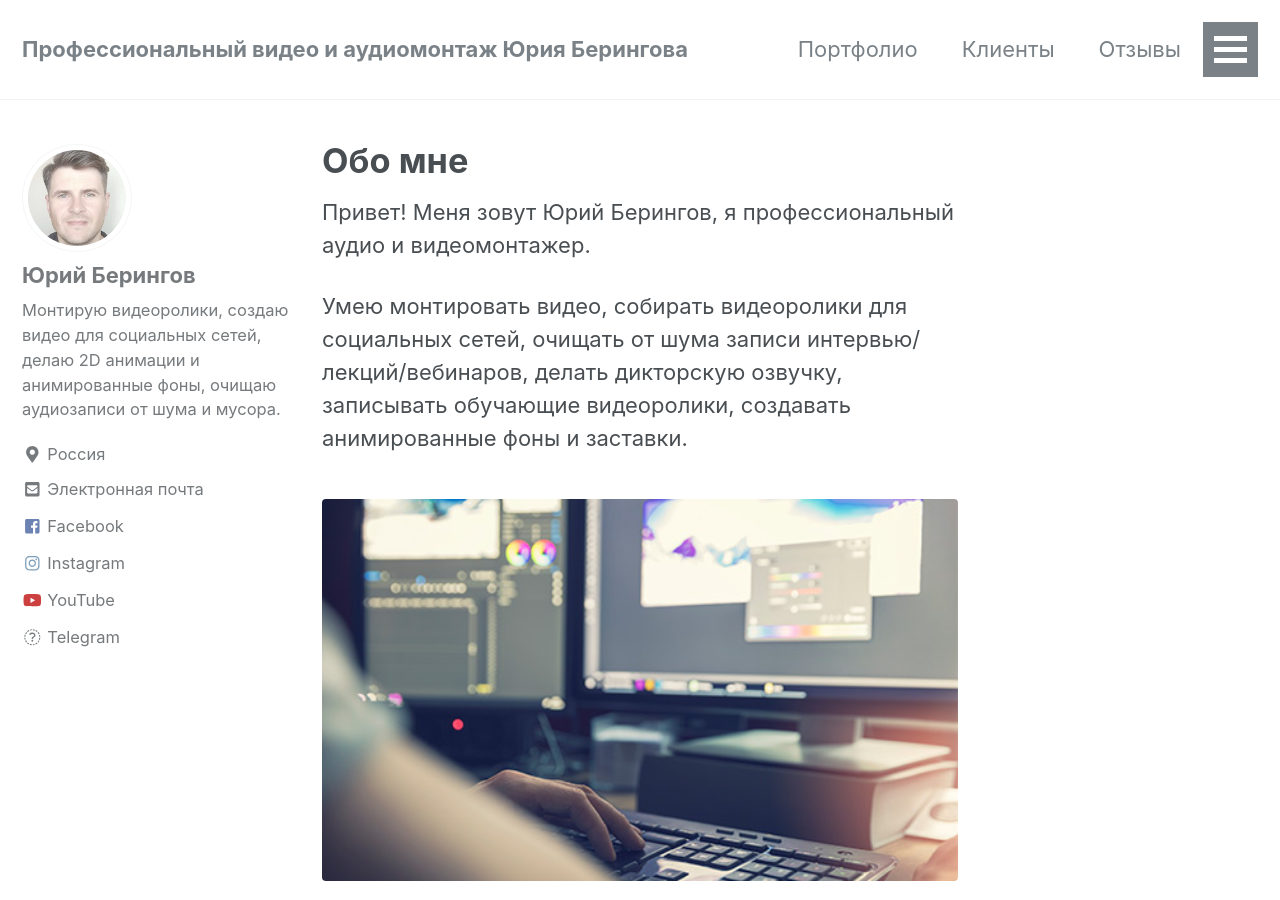
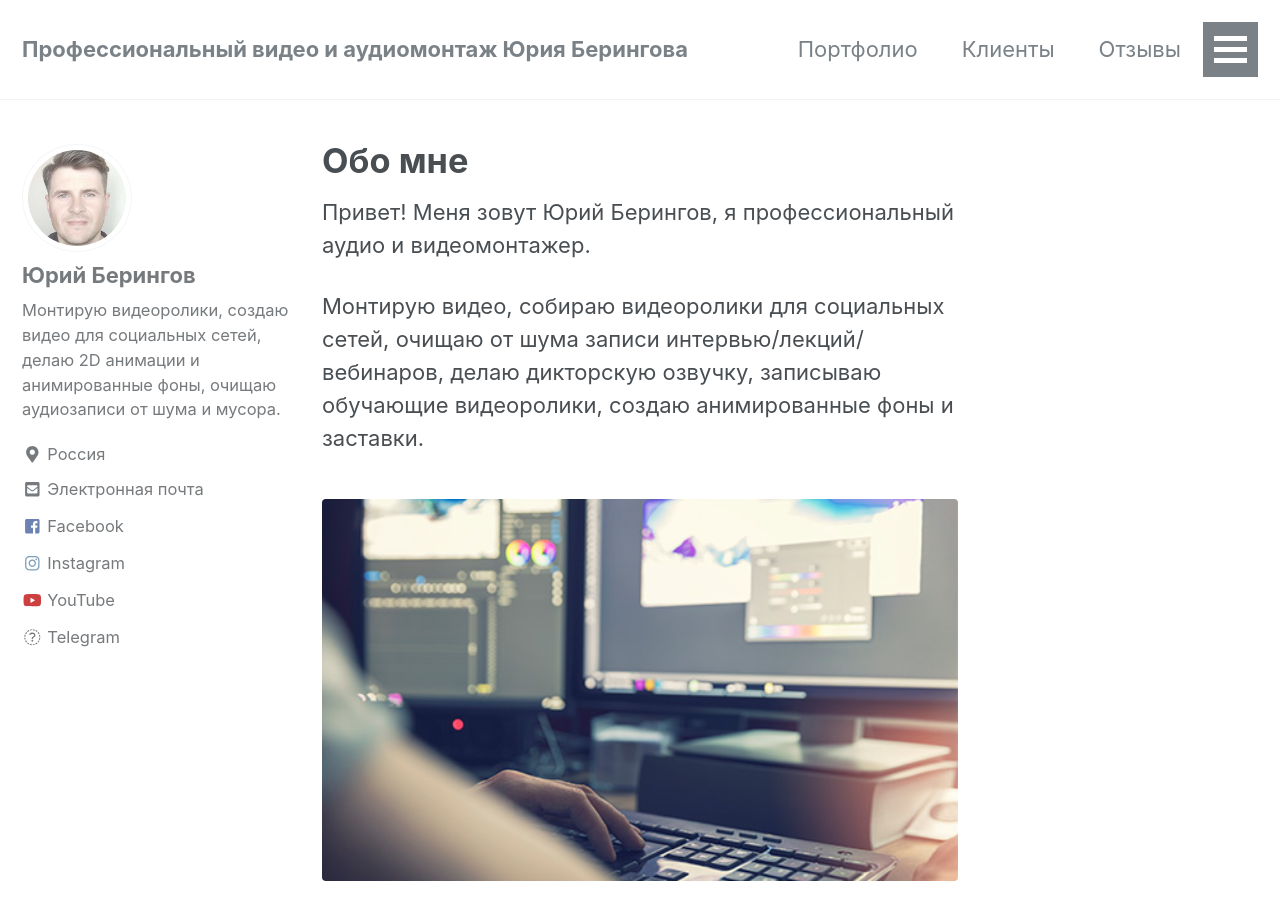
Before and after one commit to beringov/beringov..github.io, a Jekyll site: the page built from _pages/about.md, in a window 1280 px wide and 900 px high. Built offline with Jekyll 4.4.1, drawn with Linux system fonts in a browser that asks for light colours; nearby versions of some CDN libraries.

Commit message:
Update about.md

```diff
--- a/_pages/about.md
+++ b/_pages/about.md
@@ -5,6 +5,6 @@ header: Кто такой Юрий Берингов? Давайте познак
 ---
 Привет! Меня зовут Юрий Берингов, я профессиональный аудио и видеомонтажер.
 
-Умею монтировать видео, собирать видеоролики для социальных сетей, очищать от шума записи интервью/лекций/вебинаров, делать дикторскую озвучку, записывать обучающие видеоролики, создавать анимированные фоны и заставки.
+Монтирую видео, собираю видеоролики для социальных сетей, очищаю от шума записи интервью/лекций/вебинаров, делаю дикторскую озвучку, записываю обучающие видеоролики, создаю анимированные фоны и заставки.
 
 {% include figure image_path="/images/500x300.jpg" alt="Фрагмент этапа видеомонтажа" caption="Профессиональный видеомонтаж" %}
```
